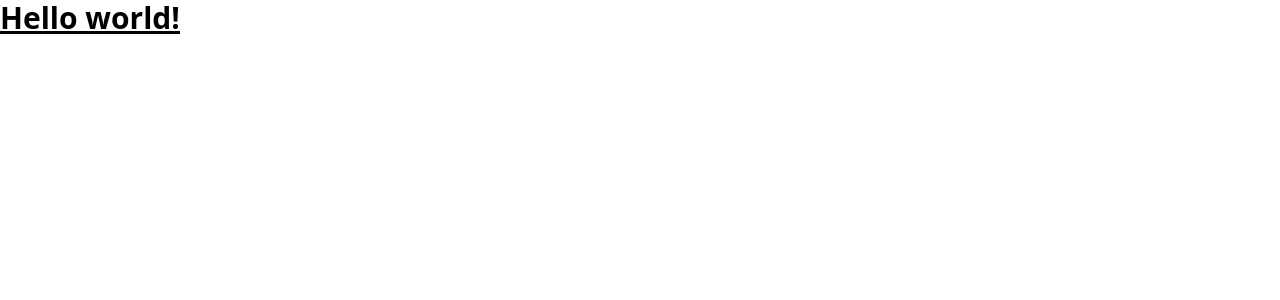
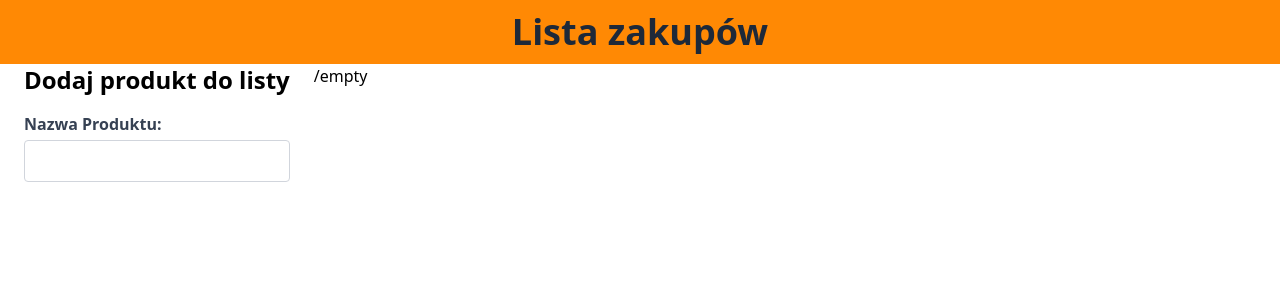
Before and after one commit to Cincior/ShoppingList, an Angular app: page / in a window 1280 px wide. Shown: the top 300 px of the page. Built offline with nearby package versions, Linux system fonts and the light colour scheme.

Commit message:
creataed basic header and begining of form

```diff
--- /dev/null
+++ b/src/app/add-item/add-item.component.html
@@ -0,0 +1,12 @@
+<div class="flex-1 px-6">
+    <h2 class="text-2xl font-bold text-center mb-4">Dodaj produkt do listy</h2>
+
+    <form [formGroup]="addItemForm" (submit)="addItem()" class="space-y-2">
+        <div class="flex flex-col">
+            <label for="item-name" class="text-gray-700 font-semibold mb-1">Nazwa Produktu:</label>
+            <input id="item-name" type="text" formControlName="itemName"
+                class="p-2 border border-gray-300 rounded focus:outline-none focus:ring-2 focus:ring-orange-400">
+        </div>
+
+    </form>
+  </div>
--- /dev/null
+++ b/src/app/add-item/add-item.component.ts
@@ -0,0 +1,21 @@
+import { Component } from '@angular/core';
+import { CommonModule } from '@angular/common';
+import { FormGroup, FormControl, ReactiveFormsModule } from '@angular/forms'
+
+@Component({
+  selector: 'app-add-item',
+  imports: [ReactiveFormsModule],
+  templateUrl: './add-item.component.html',
+  styleUrl: './add-item.component.css'
+})
+export class AddItemComponent {
+
+  addItemForm = new FormGroup({
+    itemName: new FormControl(''),
+    quantity: new FormControl(0),
+  });
+
+  addItem() {
+    console.log("added!");
+  }
+}
--- a/src/app/app.component.html
+++ b/src/app/app.component.html
@@ -1,4 +1,13 @@
 <router-outlet />
-<h1 class="text-3xl font-bold underline">
-  Hello world!
-</h1>
+<div>
+  <div>
+    <app-header></app-header>
+  </div>
+
+  <div class="flex">
+    <app-add-item></app-add-item>
+    <div class="flex-1">
+      /empty
+    </div>
+  </div>
+</div>
--- a/src/app/app.component.ts
+++ b/src/app/app.component.ts
@@ -1,9 +1,11 @@
 import { Component } from '@angular/core';
 import { RouterOutlet } from '@angular/router';
+import { HeaderComponent } from "./header/header.component";
+import { AddItemComponent } from "./add-item/add-item.component";
 
 @Component({
   selector: 'app-root',
-  imports: [RouterOutlet],
+  imports: [RouterOutlet, HeaderComponent, AddItemComponent],
   templateUrl: './app.component.html',
   styleUrl: './app.component.css'
 })
--- /dev/null
+++ b/src/app/header/header.component.html
@@ -0,0 +1,5 @@
+<div class="flex items-center justify-center bg-orange-400 py-3">
+    <h1 class="text-4xl font-bold text-gray-800">
+        Lista zakupów
+    </h1>
+</div>
```
Also changed, not shown: src/app/header/header.component.ts (added, +11 -0 lines), src/app/add-item/add-item.component.css (added), src/app/header/header.component.css (added).
